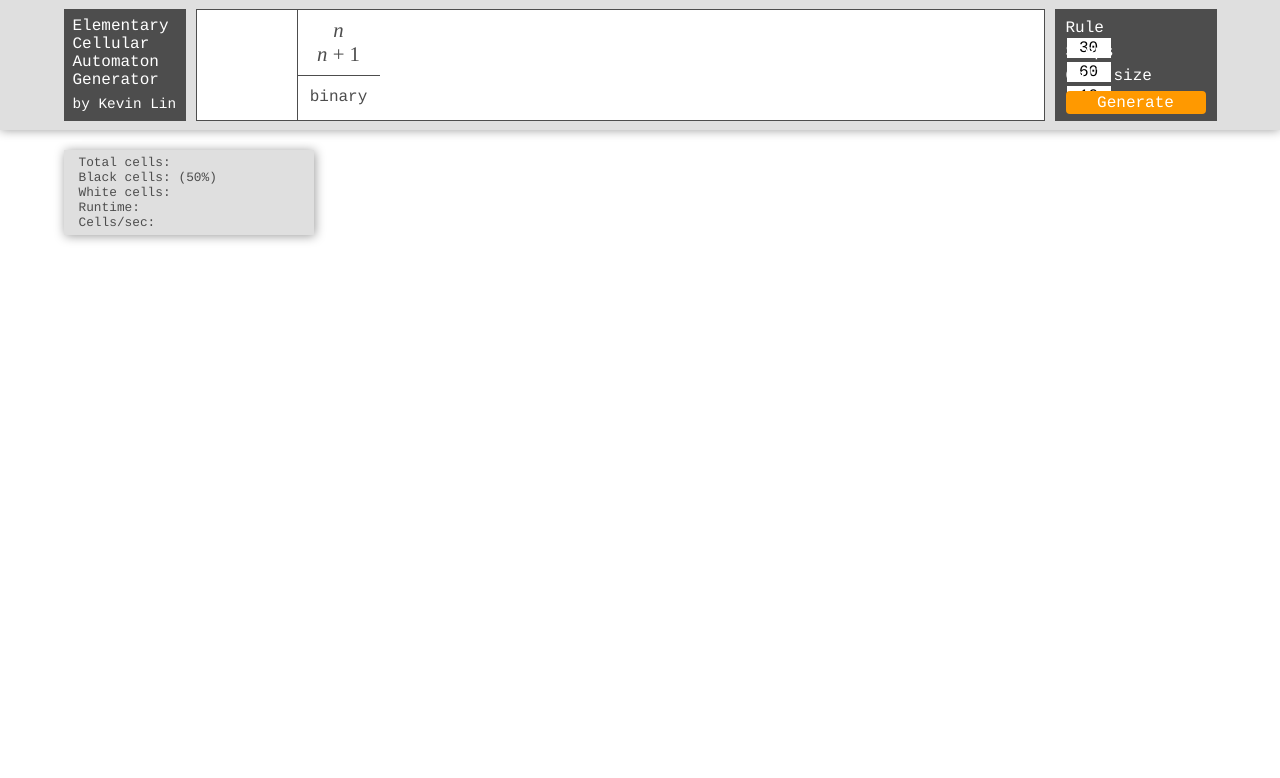
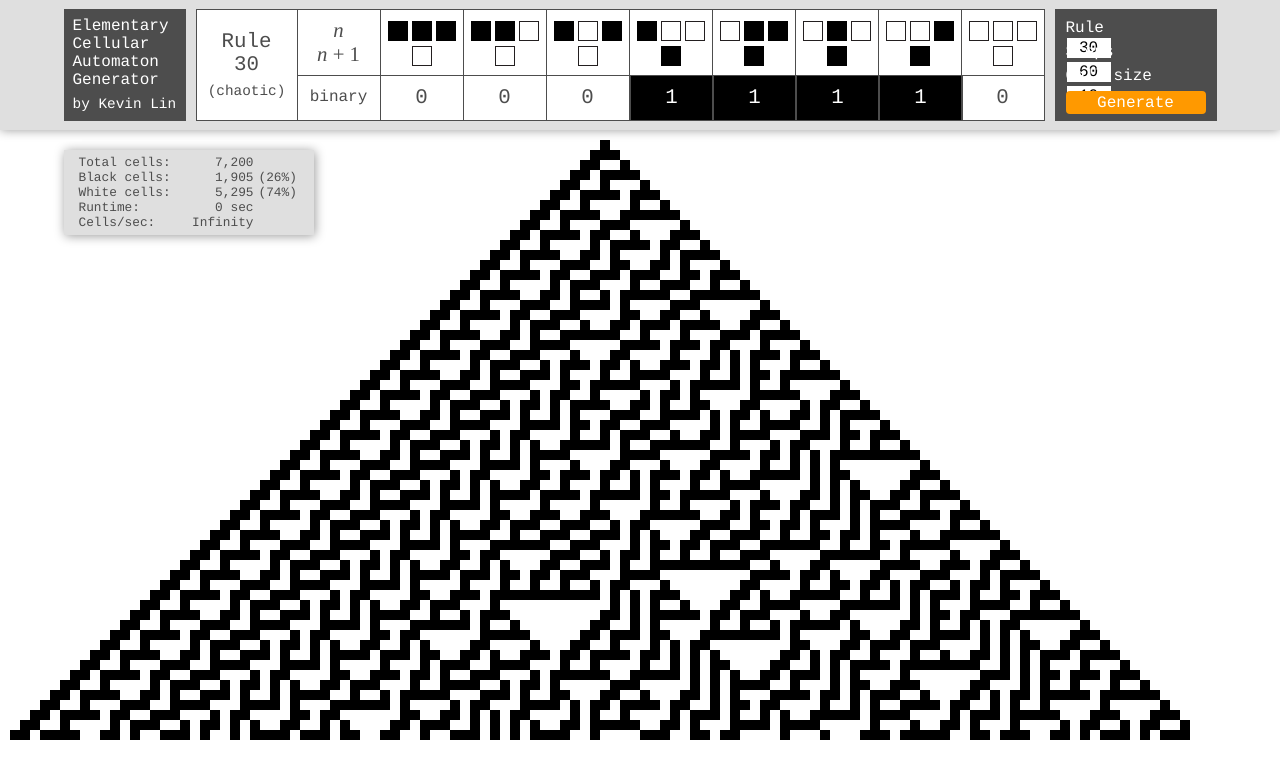
Before and after one commit to serve-and-volley/cellular-automata, a plain HTML site: page index.html in a window 1280 px wide. Drawn offline with nearby package versions, Linux system fonts and the light colour scheme; files that its build step writes are made by us from their sources.

Commit message:
Fixed index.html file
Fixed pathnames

```diff
--- a/index.html
+++ b/index.html
@@ -2,8 +2,8 @@
 <html>
     <head>
         <title>Cellular Automata</title>
-        <script src="jquery.min.js"></script>
-        <link rel="stylesheet" type="text/css" href="style.css">
+        <script src="js/jquery.min.js"></script>
+        <link rel="stylesheet" type="text/css" href="css/style.css">
     </head>
     <body>
         <div class="topbar-outer outer">
@@ -136,6 +136,6 @@
             </div>
         </div>
         <canvas id="canvas" width="1200" height="600"></canvas>
-        <script src="cellularAutomata.js"></script>
+        <script src="js/cellularAutomata.js"></script>
     </body>
 </html>
```
